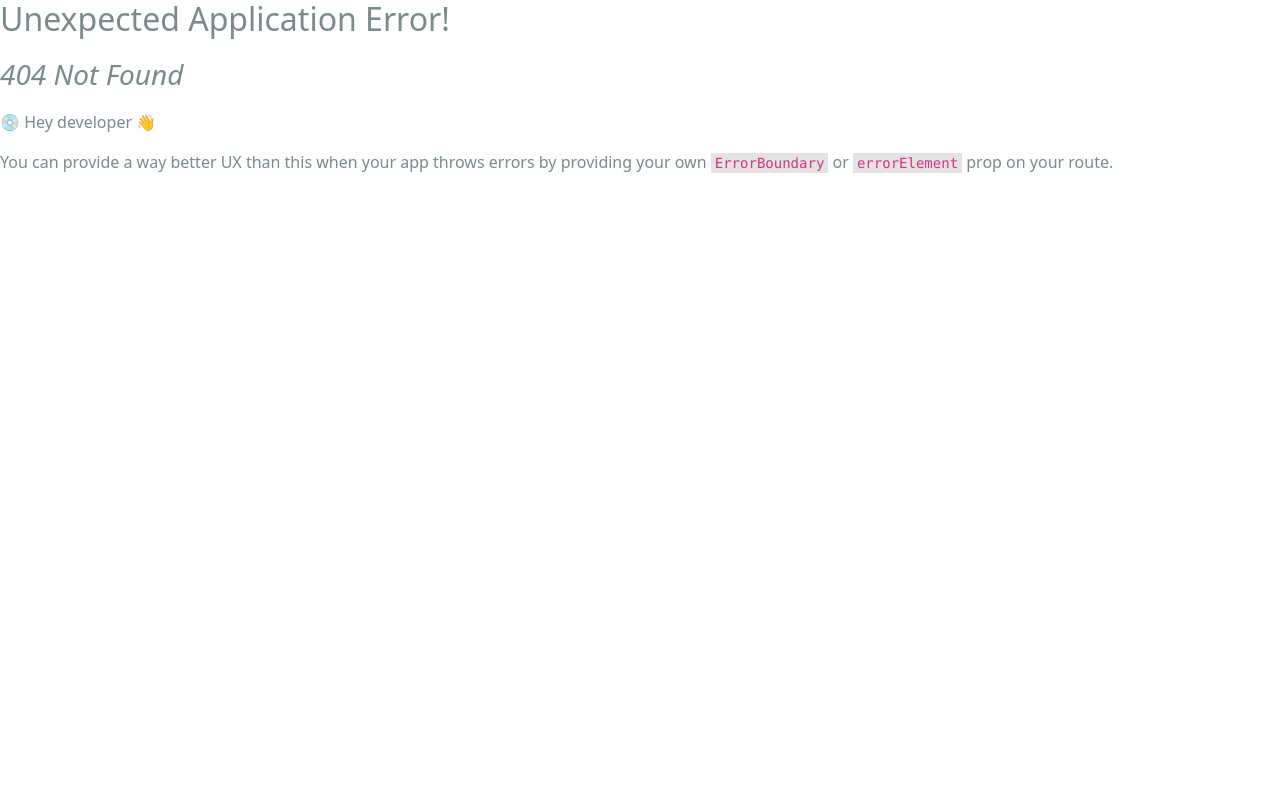
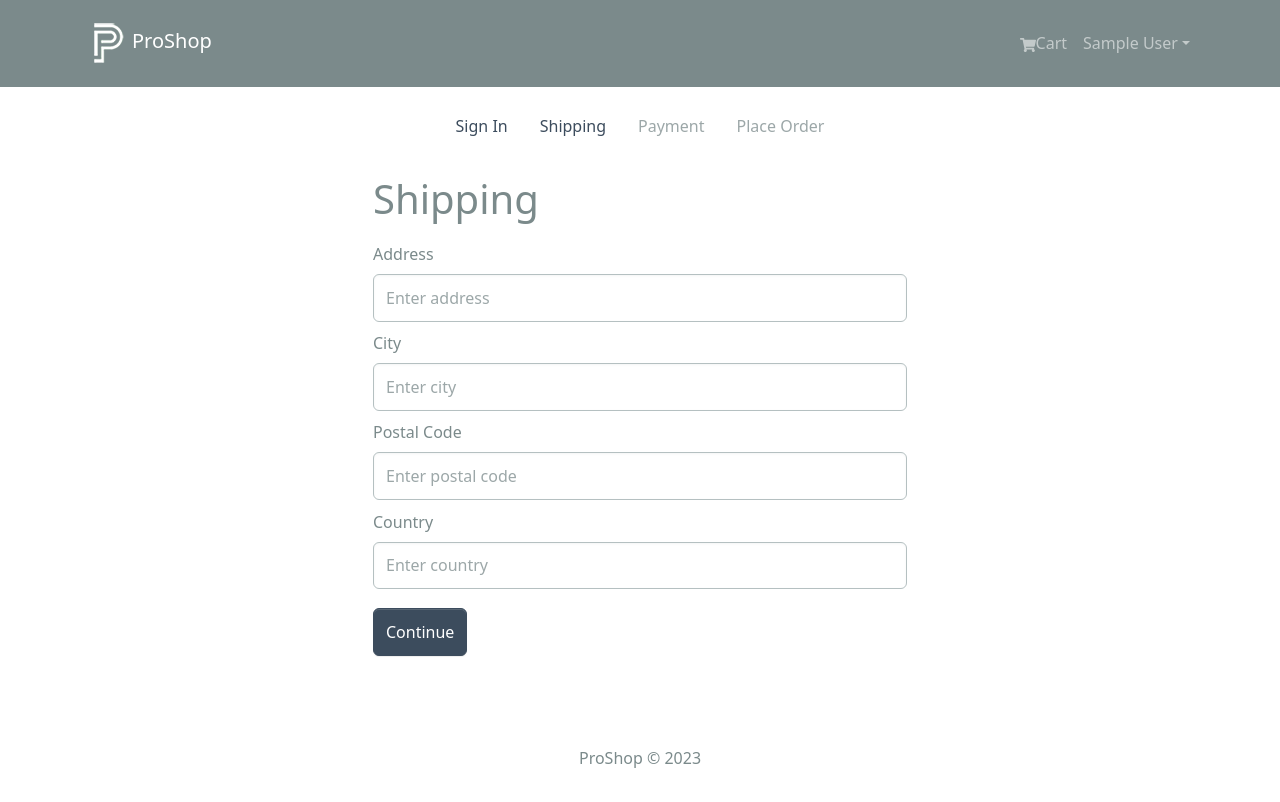
Before and after one commit to mbarisbozkurt/ProShop, a React (Create React App) app in the folder frontend/: page /shipping in a window 1280 px wide. Before the commit this address had no page. Shown: the top 802 px of the page. Built offline with nearby package versions, Linux system fonts and the light colour scheme; sample sign-in values are in the browser's storage.

Commit message:
Checkout started

```diff
--- /dev/null
+++ b/frontend/src/components/CheckoutSteps.js
@@ -0,0 +1,47 @@
+import React from 'react'
+import { Nav } from "react-bootstrap"
+import { LinkContainer } from 'react-router-bootstrap'
+
+const CheckoutSteps = ({step1, step2, step3, step4}) => {
+  return (
+    <Nav className='justify-content-center mb-4'>
+      <Nav.Item>
+        {step1 ?
+        (<LinkContainer to="/login">
+            <Nav.Link>Sign In</Nav.Link>
+        </LinkContainer>)
+        :
+        (<Nav.Link disabled>Sıgn In</Nav.Link>)}
+      </Nav.Item>
+
+      <Nav.Item>
+        {step2 ?
+        (<LinkContainer to="/shipping">
+            <Nav.Link>Shipping</Nav.Link>
+        </LinkContainer>)
+        :
+        (<Nav.Link disabled>Shipping</Nav.Link>)}
+      </Nav.Item>
+
+      <Nav.Item>
+        {step3 ?
+        (<LinkContainer to="/payment">
+            <Nav.Link>Payment</Nav.Link>
+        </LinkContainer>)
+        :
+        (<Nav.Link disabled>Payment</Nav.Link>)}
+      </Nav.Item>
+
+      <Nav.Item>
+        {step4 ?
+        (<LinkContainer to="/placeorder">
+            <Nav.Link>Place Order</Nav.Link>
+        </LinkContainer>)
+        :
+        (<Nav.Link disabled>Place Order</Nav.Link>)}
+      </Nav.Item>
+    </Nav>
+  )
+}
+
+export default CheckoutSteps
--- /dev/null
+++ b/frontend/src/components/PrivateRoute.js
@@ -0,0 +1,11 @@
+import React from 'react';
+import { Outlet, Navigate} from 'react-router-dom';
+import { useSelector } from 'react-redux';
+
+const PrivateRoute = () => {
+  //if user logged in, then he/she can go to /shipping, else he/she cannot
+  const userInfo = useSelector((state) => state.auth.userInfo);
+  return userInfo ? <Outlet/> : <Navigate to="/login" replace />; //replace for past history
+}
+
+export default PrivateRoute;
--- a/frontend/src/index.js
+++ b/frontend/src/index.js
@@ -18,6 +18,9 @@ import ProductScreen from './screens/ProductScreen';
 import CartScreen from './screens/CartScreen';
 import LoginScreen from './screens/LoginScreen';
 import RegisterScreen from './screens/RegisterScreen';
+import ShippingScreen from './screens/ShippingScreen';
+import PrivateRoute from './components/PrivateRoute';
+import PaymentScreen from './screens/PaymentScreen';
 
 const router = createBrowserRouter(
   createRoutesFromElements(
@@ -27,6 +30,11 @@ const router = createBrowserRouter(
       <Route path='/cart' element={<CartScreen/>}/>
       <Route path='/login' element={<LoginScreen/>}/>
       <Route path='/register' element={<RegisterScreen/>}/>
+
+      <Route path='' element={<PrivateRoute/>}>
+        <Route path='/shipping' element={<ShippingScreen/>}/>
+        <Route path='/payment' element={<PaymentScreen/>}/>
+      </Route>
     </Route>
   )
 )
--- /dev/null
+++ b/frontend/src/screens/PaymentScreen.js
@@ -0,0 +1,60 @@
+import React from 'react'
+import { useState, useEffect } from 'react'
+import FormContainer from '../components/FormContainer'
+import {Form, Button, Col} from "react-bootstrap";
+import CheckoutSteps from '../components/CheckoutSteps';
+
+import { useDispatch, useSelector } from 'react-redux';
+import { useNavigate } from 'react-router-dom';
+import { savePaymentMethod } from '../slices/cartSlice';
+
+const PaymentScreen = () => {
+  const [paymentMethod, setPaymentMethod] = useState("Paypal");
+
+  const navigate = useNavigate();
+  const dispatch = useDispatch();
+
+  //if there is no shipping address in the state, then user should be redirected to /shipping
+  const shippingAddress = useSelector((state) => state.cart.shippingAddress);
+
+  useEffect(() => {
+    if(!shippingAddress){
+      navigate("/shipping");
+    }
+  }, [shippingAddress, navigate])
+
+  const submitHandler = (event) => {
+    event.preventDefault();
+    dispatch(savePaymentMethod(paymentMethod));
+    navigate("/placeholder")
+  }
+
+  return (
+    <FormContainer>
+      <CheckoutSteps step1 step2 step3 />
+      <h1>Payment Method</h1>
+      <Form onSubmit={submitHandler}>
+        <Form.Group controlId='Payment'>
+          <Form.Label as="legend" className='mt-4'>Select Method</Form.Label>
+          <Col>
+            <Form.Check
+              type="radio"
+              className="my-3"
+              label="Paypal or Credit Card"
+              id="Paypal"
+              name="paymentMethod"
+              value="Paypal"
+              checked
+              onChange={(e)=>{setPaymentMethod(e.target.value)}}
+            />
+          </Col>
+        </Form.Group>
+        <Button type="submit" variant='primary'>
+          Continue
+        </Button>
+      </Form>
+    </FormContainer>
+  )
+}
+
+export default PaymentScreen
--- /dev/null
+++ b/frontend/src/screens/ShippingScreen.js
@@ -0,0 +1,64 @@
+import React from 'react'
+import { useState } from 'react';
+import {Form, Button} from "react-bootstrap";
+import FormContainer from '../components/FormContainer';
+import CheckoutSteps from '../components/CheckoutSteps';
+
+import { useDispatch, useSelector } from 'react-redux';
+import { useNavigate } from 'react-router-dom';
+
+import { saveShippingAddress } from '../slices/cartSlice';
+
+//address, city, postalCode, country
+const ShippingScreen = () => {
+
+  //get the shippingAddress state
+  const shippingAddress = useSelector((state) => state.cart.shippingAddress);
+
+  const [address, setAddress] = useState(shippingAddress?.address || "");
+  const [city, setCity] = useState(shippingAddress?.city || "");
+  const [postalCode, setPostalCode] = useState(shippingAddress?.postalCode || "");
+  const [country, setCountry] = useState(shippingAddress?.country || "");
+
+  const navigate = useNavigate();
+  const dispatch = useDispatch();
+
+  const submitHandler = (event) => {
+    event.preventDefault();
+
+    dispatch(saveShippingAddress({address, city, postalCode, country})); //update shippingAddress state
+    navigate("/payment");
+  }
+
+  return (
+    <FormContainer>
+      <CheckoutSteps step1 step2/>
+      <h1>Shipping</h1>
+      <Form onSubmit={submitHandler}>
+        <Form.Group controlId='Address' className='my-2'>
+          <Form.Label>Address</Form.Label>
+          <Form.Control type="text" placeholder='Enter address' value={address} onChange={(e) => setAddress(e.target.value)}/>
+        </Form.Group>
+
+        <Form.Group controlId='City' className='my-2'>
+          <Form.Label>City</Form.Label>
+          <Form.Control type='text' placeholder='Enter city' value={city} onChange={(e) => setCity(e.target.value)}/>
+        </Form.Group>
+
+        <Form.Group controlId='PostalCode' className="my-2">
+          <Form.Label>Postal Code</Form.Label>
+          <Form.Control type='text' placeholder='Enter postal code' value={postalCode} onChange={(e) => setPostalCode(e.target.value)} />
+        </Form.Group>
+
+        <Form.Group controlId="Country" className='my-2'>
+          <Form.Label>Country</Form.Label>
+          <Form.Control type='text' placeholder='Enter country' value={country} onChange={(e) => setCountry(e.target.value)} />
+        </Form.Group>
+
+        <Button type='submit' className='my-2' variant='primary'>Continue</Button>
+      </Form>
+    </FormContainer>
+  )
+}
+
+export default ShippingScreen;
--- a/frontend/src/slices/cartSlice.js
+++ b/frontend/src/slices/cartSlice.js
@@ -2,7 +2,8 @@ import { createSlice } from "@reduxjs/toolkit";
 import { updateCart } from "../utils/cartUtils";
 
 //if there is an item before, get it; if not, ***initialize empty array
-const initialState = localStorage.getItem("cart") ? JSON.parse(localStorage.getItem("cart")) : {cartItems: []};
+const initialState = localStorage.getItem("cart") ? JSON.parse(localStorage.getItem("cart"))
+: {cartItems: [], shippingAddress: {}, paymentMethod: ""};
 
 const cartSlice = createSlice({
   name: "cart", //to be able to cartItems with useSelector: state.cart.cartItems
@@ -24,10 +25,20 @@ const cartSlice = createSlice({
       const willbeRemovedItem = action.payload;
       state.cartItems = state.cartItems.filter((x) => x._id !== willbeRemovedItem._id);
       return updateCart(state);
+    },
+
+    saveShippingAddress: (state, action) => {
+      state.shippingAddress = action.payload;
+      return updateCart(state);
+    },
+
+    savePaymentMethod: (state, action) => {
+      state.paymentMethod = action.payload;
+      return updateCart(state);
     }
   },
 });
 
-export const {addToCart, removeFromCart} = cartSlice.actions;
+export const {addToCart, removeFromCart, saveShippingAddress, savePaymentMethod} = cartSlice.actions;
 
 export default cartSlice.reducer;
```
